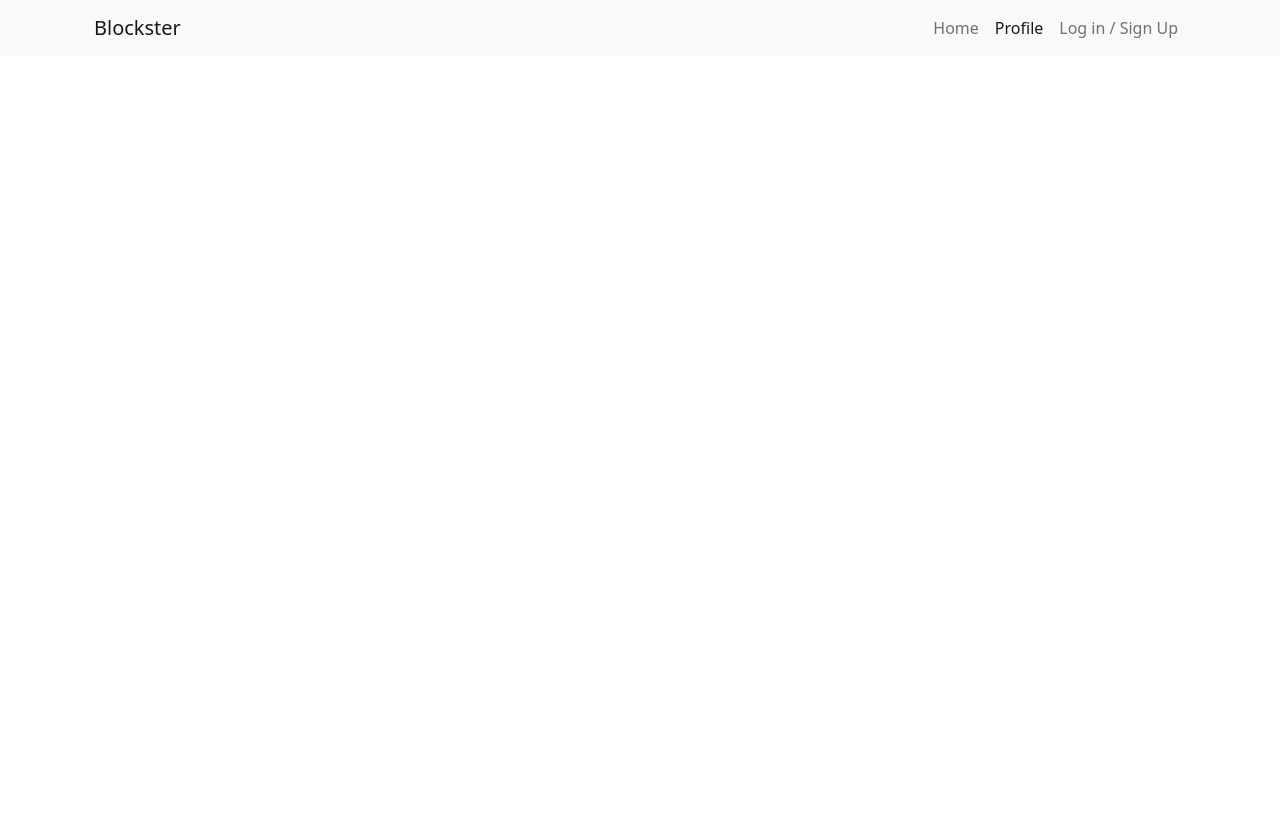
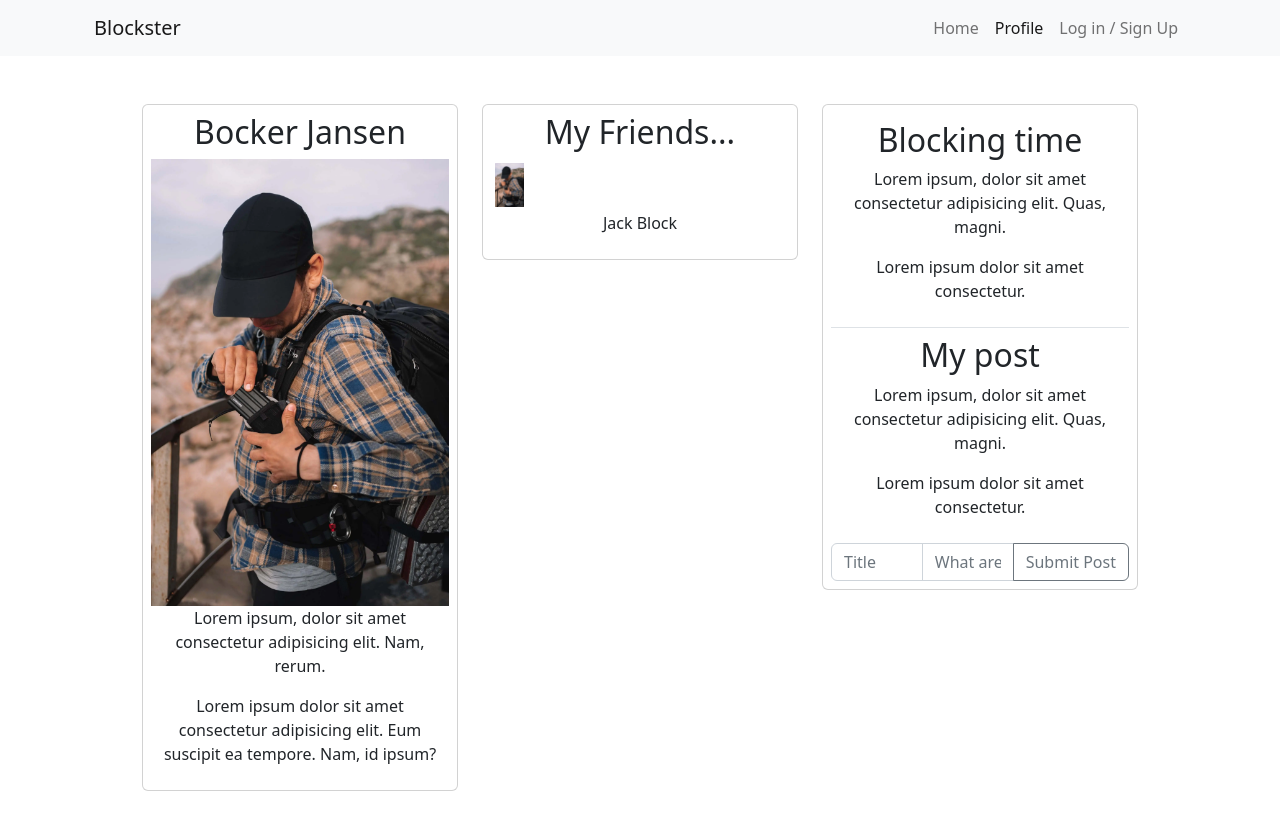
Before and after one commit to Lysaker-git/cssFrameworksCA-Noroff, a website: page profile.html in a window 1280 px wide. Before the commit the page ends 800 px from the top, so only its background shows below. Drawn offline with nearby package versions, Linux system fonts and the light colour scheme.

Commit message:
minor changes

```diff
--- a/profile.html
+++ b/profile.html
@@ -20,7 +20,7 @@
                   <div class="collapse navbar-collapse" id="navbarSupportedContent">
                     <ul class="navbar-nav ms-auto mb-2 mb-lg-0">
                       <li class="nav-item">
-                        <a class="nav-link" href="index.html">Home</a>
+                        <a class="nav-link" href="home.html">Home</a>
                       </li>
                       <li class="nav-item">
                         <a class="nav-link active" aria-current="page" href="profile.html">Profile</a>
@@ -35,7 +35,50 @@
         </div>
     </header>
     <main class="container">
-
+      <div class="container text-center">
+        <div class="row row-cols-1 row-cols-sm-2 row-cols-md-3 p-5">
+          <div class="col mb-3">
+            <div class="card p-2">
+                <h2 class="title">Bocker Jansen</h2>
+                <img class="img-fluid" src="assets/post-2-feature copy.webp" alt="">
+                <p>Lorem ipsum, dolor sit amet consectetur adipisicing elit. Nam, rerum.</p>
+                <p>Lorem ipsum dolor sit amet consectetur adipisicing elit. Eum suscipit ea tempore. Nam, id ipsum?</p>
+            </div>
+          </div>
+          <div class="col mb-3">
+            <div class="card p-2">
+                <h2 class="title">My Friends...</h2>
+                <div class="d-flex m-1">
+                  <img class="img-fluid" style="max-width: 10%;" src="assets/post-2-feature copy.webp" alt="">
+                </div>
+                <p>Jack Block</p>
+            </div>
+          </div>
+          <div class="col mb-3">
+            <div class="card p-2">
+              <div class="col border-bottom">
+                <div class="p-2">
+                    <h2 class="title">Blocking time</h2>
+                    <p>Lorem ipsum, dolor sit amet consectetur adipisicing elit. Quas, magni.</p>
+                    <p>Lorem ipsum dolor sit amet consectetur.</p>
+                </div>
+              </div>
+              <div class="col">
+                <div class="p-2">
+                    <h2 class="title">My post</h2>
+                    <p>Lorem ipsum, dolor sit amet consectetur adipisicing elit. Quas, magni.</p>
+                    <p>Lorem ipsum dolor sit amet consectetur.</p>
+                </div>
+                <div class="input-group">
+                  <input type="text" class="form-control" placeholder="Title" aria-label="Input for title to new block">
+                  <input type="text" class="form-control" placeholder="What are you thinking about?..." aria-label="Input for new block..">
+                  <button class="btn btn-outline-secondary" type="button">Submit Post</button>
+                </div>
+              </div>
+            </div>
+          </div>
+        </div>
+      </div>
     </main>
     <footer class="container fixed-bottom py-3">
 
```
Also changed, not shown: home.html (+4 -3 lines), package.json (+23 -6 lines).
